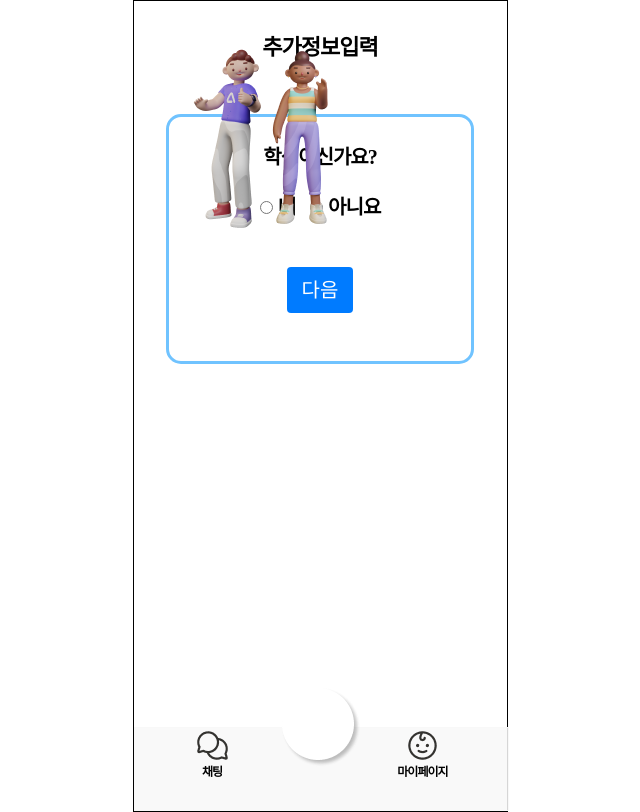
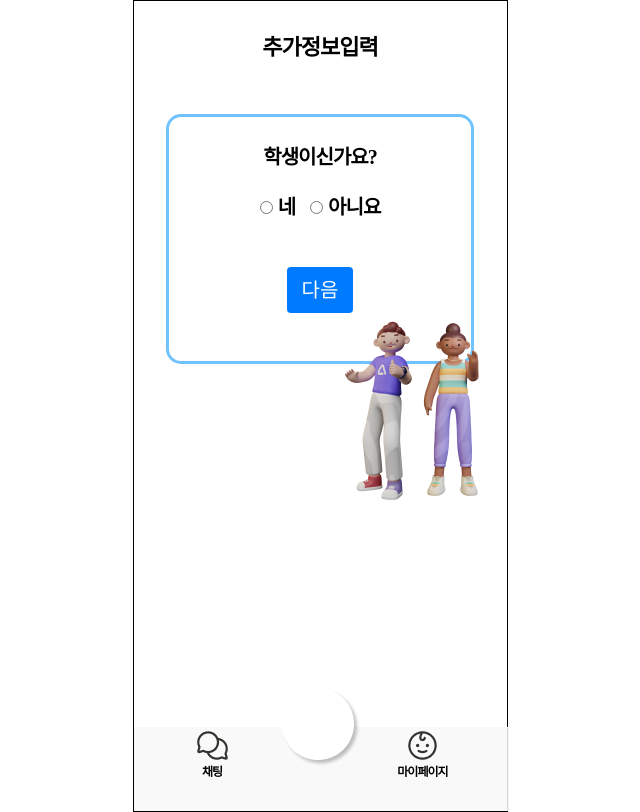
Before and after one commit to MoneyPlay-DigitalHanaro/front-end, a React (Create React App) app: page /additionalInfo in a window 1280 px wide. Shown: the whole page, without its empty margins (320-960 px from the left). Built offline with nearby package versions, Linux system fonts and the light colour scheme; a web font is replaced by a local one.

Commit message:
Feat: img 위치수정

```diff
--- a/src/App.js
+++ b/src/App.js
@@ -26,6 +26,7 @@ import MyPage from './pages/myPage/MyPage';
 import Admin3 from './pages/test.js';
 import AdminStudent from './pages/admin/AdminStudent';
 import InstallmentSavings from './pages/installmentSavings/InstallmentSavings';
+import PurchaseStock from './pages/stock/PurchaseStock'
 
 function App() {
   // useEffect(() => {
@@ -46,9 +47,10 @@ function App() {
       {location.pathname !== '/admin' && location.pathname !== '/student' ? (
         <div className="App-container">
           <Routes>
+            <Route path="*" element={<Main />} />
             <Route path="/" element={<Main />} />
             <Route path="/news" element={<NewsList />} />
-            {/* <Route path="/stock" element={<PurchaseStock />} /> */}
+            <Route path="/stock" element={<PurchaseStock />} />
             <Route path="/test" element={<AutoLayoutSizingExample />} />
             <Route path="/join" element={<Join />} />
             <Route path="/mypage" element={<MyPage />} />
--- a/src/pages/mainPage/Main.js
+++ b/src/pages/mainPage/Main.js
@@ -57,6 +57,7 @@ function Main() {
   return (
     <div className="main mt50">
       <div className="rowbox" style={{ height: '138px' }}>
+        <a href="/mypage" style={{ textDecoration: 'none' }}>
           <MenuBtn bg="white" boxShadow="2px 3px 4px 1px rgba(0, 0, 0, 0.25);" width="238px" height="118px">
             <p style={{}}>
               <b className="title">{username ? `${username}님은` : ''}</b>
@@ -68,12 +69,16 @@ function Main() {
               <img src={person} className="imgMain" />
             </p>
           </MenuBtn>
+        </a>
+
+        <a href="/QR" style={{ textDecoration: 'none' }}>
           <MenuBtn bg="rgba(255, 223, 142, 0.5);" width="95px" height="118px">
             <p>
               <b className="title">QR</b>
               <img src={QR} className="qr imgMain" />
             </p>
           </MenuBtn>
+        </a>
       </div>
       <div className="rowbox">
         <MenuBtn bg="rgba(255, 237, 203, 0.5);">
--- a/src/pages/oauth/AdditionalInfo.js
+++ b/src/pages/oauth/AdditionalInfo.js
@@ -126,17 +126,9 @@ function StudentForm() {
                     다음
                   </button>
                 </div>
-                <div style={{ display: 'flex', flexDirection: 'row', marginLeft: '30px' }}>
-                  <img
-                    src={person1}
-                    className="person1"
-                    style={{ position: 'absolute', bottom: '567px', right: '640px' }}
-                  />
-                  <img
-                    src={person2}
-                    className="person2"
-                    style={{ position: 'absolute', bottom: '567px', right: '577px' }}
-                  />
+                <div style={{ display: 'flex', flexDirection: 'row', marginLeft: '200px' }}>
+                  <img src={person1} className="person1 mgr_100" />
+                  <img src={person2} className="person2" />
                 </div>
               </div>
             ) : (
@@ -144,17 +136,9 @@ function StudentForm() {
                 <div>
                   <input type="submit" value="제출" className="submit-button" />
                 </div>
-                <div style={{ display: 'flex', flexDirection: 'row', marginLeft: '30px' }}>
-                  <img
-                    src={person1}
-                    className="person1"
-                    style={{ position: 'absolute', bottom: '567px', right: '640px' }}
-                  />
-                  <img
-                    src={person2}
-                    className="person2"
-                    style={{ position: 'absolute', bottom: '567px', right: '577px' }}
-                  />
+                <div style={{ display: 'flex', flexDirection: 'row', marginLeft: '200px' }}>
+                  <img src={person1} className="person1 mgr_100" />
+                  <img src={person2} className="person2" />
                 </div>
               </div>
             )}
--- a/src/style/css/App.css
+++ b/src/style/css/App.css
@@ -138,6 +138,10 @@ span {
 
 .mg15 {
   margin: 15px;
+}
+
+.mgr_100 {
+  margin-right: -100px;
 }
 
 .mgr_50 {
--- a/src/style/css/Login.module.css
+++ b/src/style/css/Login.module.css
@@ -35,7 +35,6 @@
   background-color: #70c3ff;
 }
 
-.person1 {
-  position: absolute;
-  bottom: 0;
+img {
+  position: relative;
 }
```
Lines whose indentation alone changed are shown as unchanged.
